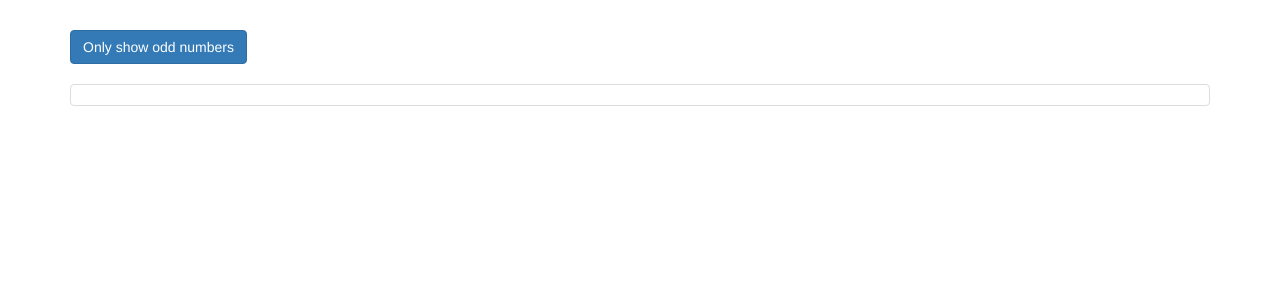
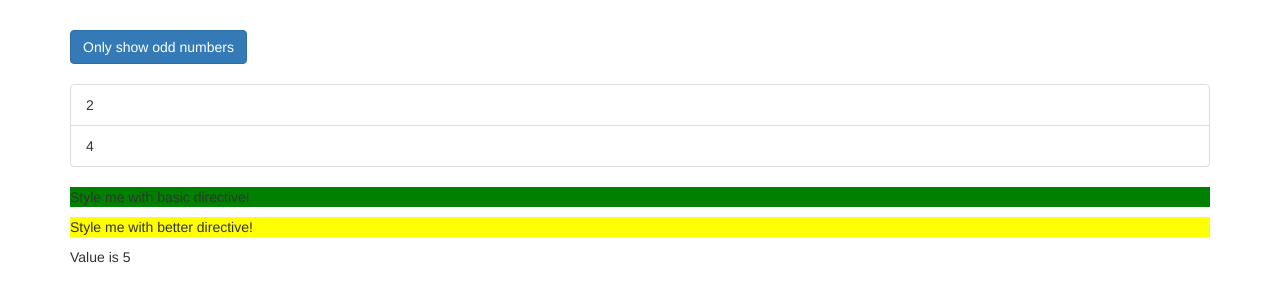
Before and after one commit to Greedion/Angular-Project, an Angular app: page / in a window 1280 px wide. Shown: the top 302 px of the page. Built offline with nearby package versions, Linux system fonts and the light colour scheme.

Commit message:
Finish section

```diff
--- a/src/app/app.component.css
+++ b/src/app/app.component.css
@@ -1,3 +1,7 @@
 .container {
   margin-top: 30px;
 }
+
+.odd {
+  color: red;
+}
--- a/src/app/app.component.html
+++ b/src/app/app.component.html
@@ -1,18 +1,67 @@
 <div class="container">
   <div class="row">
     <div class="col-xs-12">
-      <button
-        class="btn btn-primary"
-        (click)="onlyOdd = !onlyOdd">Only show odd numbers</button>
-      <br><br>
+      <button class="btn btn-primary" (click)="onlyOdd = !onlyOdd">
+        Only show odd numbers
+      </button>
+      <br /><br />
       <ul class="list-group">
-        <li
-          class="list-group-item">
-        </li>
+        <div *ngIf="onlyOdd">
+          <li
+            class="list-group-item"
+            [ngClass]="{ odd: odd % 2 !== 0 }"
+            [ngStyle]="{
+              backgroundColor: odd % 2 !== 0 ? 'yellow' : 'transparent'
+            }"
+            *ngFor="let odd of oddNumbers"
+          >
+            {{ odd }}
+          </li>
+        </div>
+        <!-- <div *ngIf="!onlyOdd">
+          <li class="list-group-item"
+          [ngClass]="{odd: even % 2 !== 0}"
+          [ngStyle]="{backgroundColor: even % 2 !== 0 ? 'yellow' : 'transparent'}"
+          *ngFor="let even of evenNumbers"
+         >
+           {{ even }}
+         </li>
+        </div>
+        <ng-template [ngIf]="!onlyOdd">
+          <div *ngIf="!onlyOdd">
+            <li class="list-group-item"
+            [ngClass]="{odd: even % 2 !== 0}"
+            [ngStyle]="{backgroundColor: even % 2 !== 0 ? 'yellow' : 'transparent'}"
+            *ngFor="let even of evenNumbers"
+           >
+             {{ even }}
+           </li>
+          </div>
+        </ng-template> -->
+
+        <div *appUnless="onlyOdd">
+          <li
+            class="list-group-item"
+            [ngClass]="{ odd: even % 2 !== 0 }"
+            [ngStyle]="{
+              backgroundColor: even % 2 !== 0 ? 'yellow' : 'transparent'
+            }"
+            *ngFor="let even of evenNumbers"
+          >
+            {{ even }}
+          </li>
+        </div>
       </ul>
-      <ng-template [ngIf]="onlyOdd">
-        <p>Only odd</p>
-      </ng-template>
+      <p appBasicHighlight>Style me with basic directive!</p>
+      <p [appBetterHighlight]="'red'" appBetterHighlight defaultColor="yellow">
+        Style me with better directive!
+      </p>
+      <div [ngSwitch]="value">
+        <p *ngSwitchCase="5">Value is 5</p>
+        <p *ngSwitchCase="10">Value is 10</p>
+        <p *ngSwitchCase="100">Value is 100</p>
+        <p *ngSwitchDefault>Value is default</p>
+      </div>
     </div>
   </div>
 </div>
--- a/src/app/app.component.ts
+++ b/src/app/app.component.ts
@@ -6,6 +6,9 @@ import { Component } from '@angular/core';
   styleUrls: ['./app.component.css']
 })
 export class AppComponent {
-  numbers = [1, 2, 3, 4, 5];
+  // numbers = [1, 2, 3, 4, 5];
   onlyOdd = false;
+  oddNumbers = [1,3,5];
+  evenNumbers = [2,4];
+  value = 5;
 }
--- /dev/null
+++ b/src/app/basic-highlight/basic-highlight.directive.ts
@@ -0,0 +1,13 @@
+import { Directive, ElementRef, OnInit } from "@angular/core";
+
+@Directive({
+    selector: '[appBasicHighlight]'
+})
+export class BasicHighlightDirective implements OnInit{
+
+    constructor(private elementRef: ElementRef){}
+
+    ngOnInit(){
+        this.elementRef.nativeElement.style.backgroundColor = 'green';
+    }
+}
--- /dev/null
+++ b/src/app/better-highlight/better-highlight.directive.ts
@@ -0,0 +1,38 @@
+import { Directive,
+   ElementRef,
+    HostBinding,
+     HostListener,
+      Input,
+      OnInit,
+       Renderer2 } from '@angular/core';
+
+@Directive({
+  selector: '[appBetterHighlight]'
+})
+export class BetterHighlightDirective implements OnInit {
+
+  @Input() defaultColor: string = 'transparent';
+  @Input('appBetterHighlight') highlightColor: string = 'blue';
+  @HostBinding('style.backgroundColor') backgroundColor: string;
+
+  constructor(private elRef: ElementRef, private renderer: Renderer2) { }
+
+  ngOnInit(){
+    // this.renderer.setStyle(this.elRef.nativeElement,
+    //   'background-color', 'blue')
+    this.backgroundColor = this.defaultColor;
+  }
+
+  @HostListener('mouseenter') mouseover(eventData: Event){
+    // this.renderer.setStyle(this.elRef.nativeElement,
+    //   'background-color', 'blue')
+      this.backgroundColor = this.highlightColor;
+  }
+
+  @HostListener('mouseleave') mouseleave(eventData: Event){
+    // this.renderer.setStyle(this.elRef.nativeElement,
+    //   'background-color', 'transparent')
+      this.backgroundColor = this.defaultColor;
+  }
+
+}
--- /dev/null
+++ b/src/app/unless.directive.ts
@@ -0,0 +1,17 @@
+import { Directive, Input, TemplateRef, ViewContainerRef } from '@angular/core';
+
+@Directive({
+  selector: '[appUnless]'
+})
+export class UnlessDirective {
+
+  @Input() set appUnless(condition: boolean){
+    if (!condition){
+      this.vcRef.createEmbeddedView(this.templateRef);
+    } else {
+    this.vcRef.clear();
+    }
+  }
+  constructor(private templateRef: TemplateRef<any>, private vcRef: ViewContainerRef) { }
+
+}
```
Also changed, not shown: src/app/app.module.ts (+8 -2 lines), 1 other file (tests, documents, lock files or other folders).
